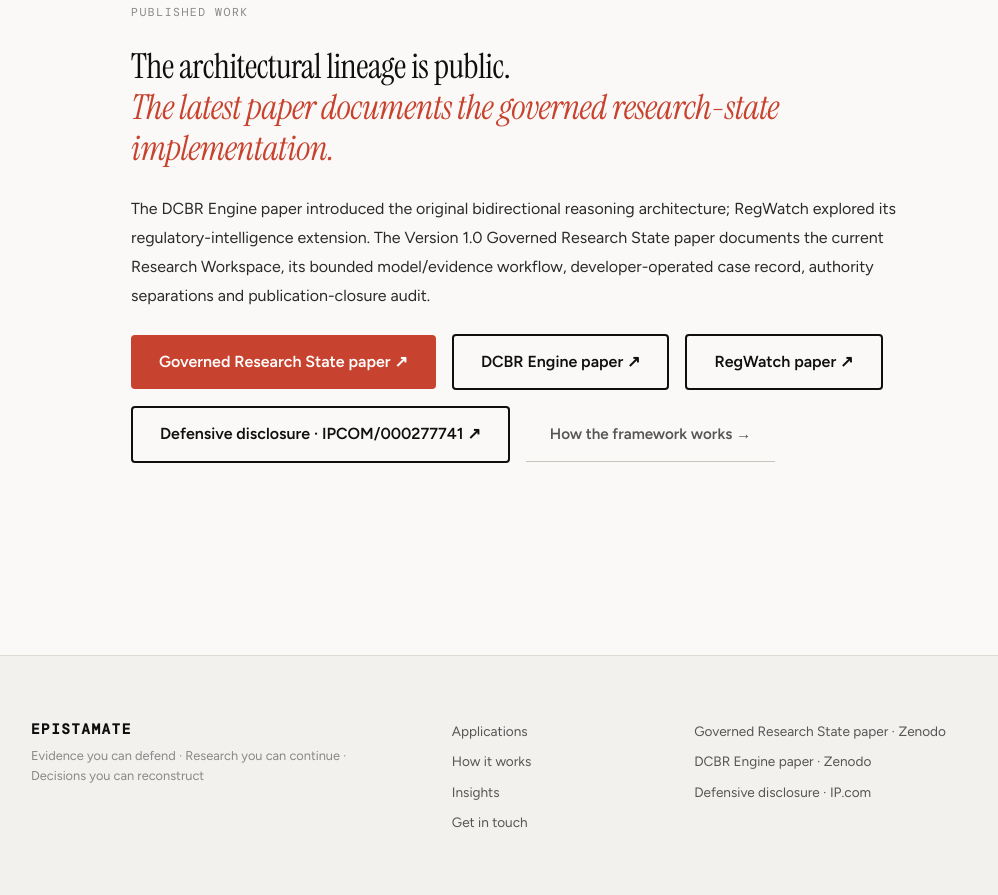
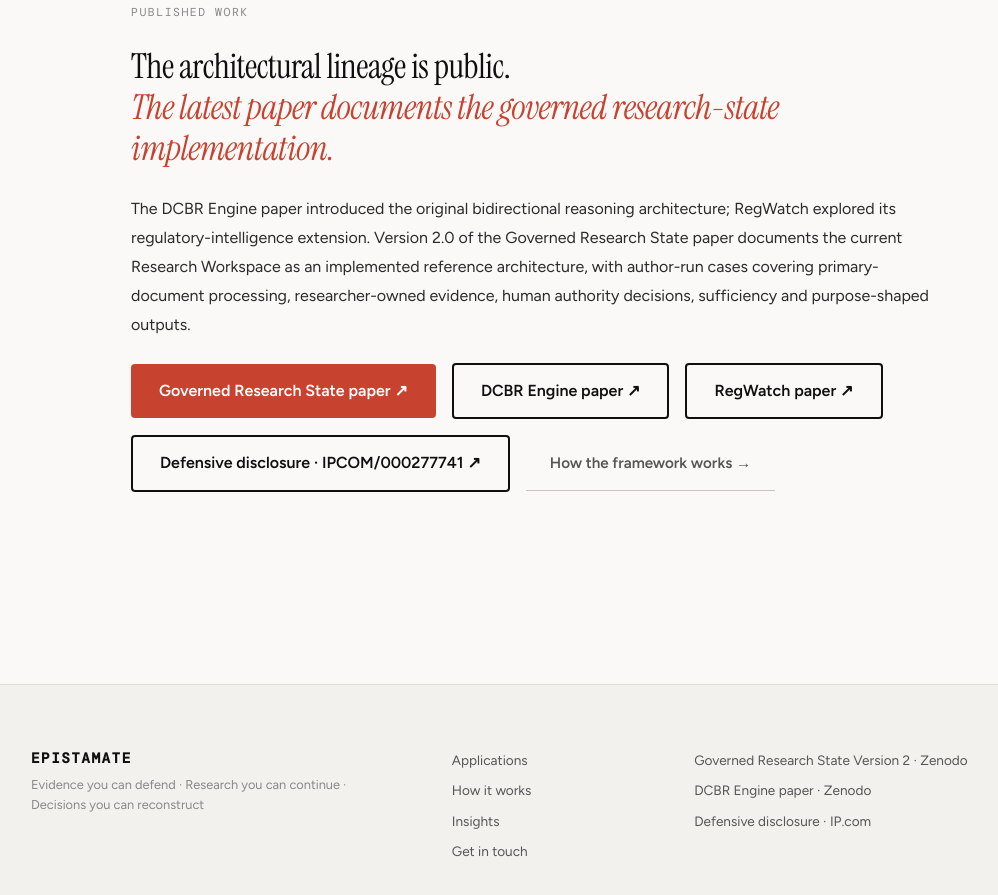
Before and after one commit to abhishek-sinha-bgl/distila-site, a plain HTML site: page landscape.html in a window 1280 px wide. Shown: the part 6876-7771 px from the top of the page, without its empty margins (99-1097 px from the left). Drawn offline with nearby package versions, Linux system fonts and the light colour scheme.

Commit message:
Refresh site for governed research state Version 2

```diff
--- a/landscape.html
+++ b/landscape.html
@@ -192,10 +192,10 @@
     <div class="lp-label">Published work</div>
     <h2 class="lp-h2">The architectural lineage is public.<br><em>The latest paper documents the governed research-state implementation.</em></h2>
     <div class="lp-body">
-      <p>The DCBR Engine paper introduced the original bidirectional reasoning architecture; RegWatch explored its regulatory-intelligence extension. The Version 1.0 Governed Research State paper documents the current Research Workspace, its bounded model/evidence workflow, developer-operated case record, authority separations and publication-closure audit.</p>
+      <p>The DCBR Engine paper introduced the original bidirectional reasoning architecture; RegWatch explored its regulatory-intelligence extension. Version 2.0 of the Governed Research State paper documents the current Research Workspace as an implemented reference architecture, with author-run cases covering primary-document processing, researcher-owned evidence, human authority decisions, sufficiency and purpose-shaped outputs.</p>
     </div>
     <div class="hero-ctas" style="justify-content:flex-start;">
-      <a href="https://doi.org/10.5281/zenodo.23100100" target="_blank" rel="noopener" class="btn-primary">Governed Research State paper ↗</a>
+      <a href="https://doi.org/10.5281/zenodo.23188285" target="_blank" rel="noopener" class="btn-primary">Governed Research State paper ↗</a>
       <a href="https://zenodo.org/records/19204972" target="_blank" rel="noopener" class="btn-secondary">DCBR Engine paper ↗</a>
       <a href="https://zenodo.org/records/19301680" target="_blank" rel="noopener" class="btn-secondary">RegWatch paper ↗</a>
       <a href="https://priorart.ip.com/" target="_blank" rel="noopener" class="btn-secondary">Defensive disclosure · IPCOM/000277741 ↗</a>
@@ -212,7 +212,7 @@
     </div>
     <div class="footer-links"><a href="index.html#applications">Applications</a><a href="engine.html">How it works</a><a href="blog/index.html">Insights</a><a href="index.html#contact">Get in touch</a></div>
     <div class="footer-refs">
-      <a href="https://doi.org/10.5281/zenodo.23100100" target="_blank" rel="noopener">Governed Research State paper · Zenodo</a>
+      <a href="https://doi.org/10.5281/zenodo.23188285" target="_blank" rel="noopener">Governed Research State Version 2 · Zenodo</a>
       <a href="https://doi.org/10.5281/zenodo.19204972" target="_blank" rel="noopener">DCBR Engine paper · Zenodo</a>
       <a href="https://ip.com/IPCOM/000277741" target="_blank" rel="noopener">Defensive disclosure · IP.com</a>
     </div>
```
